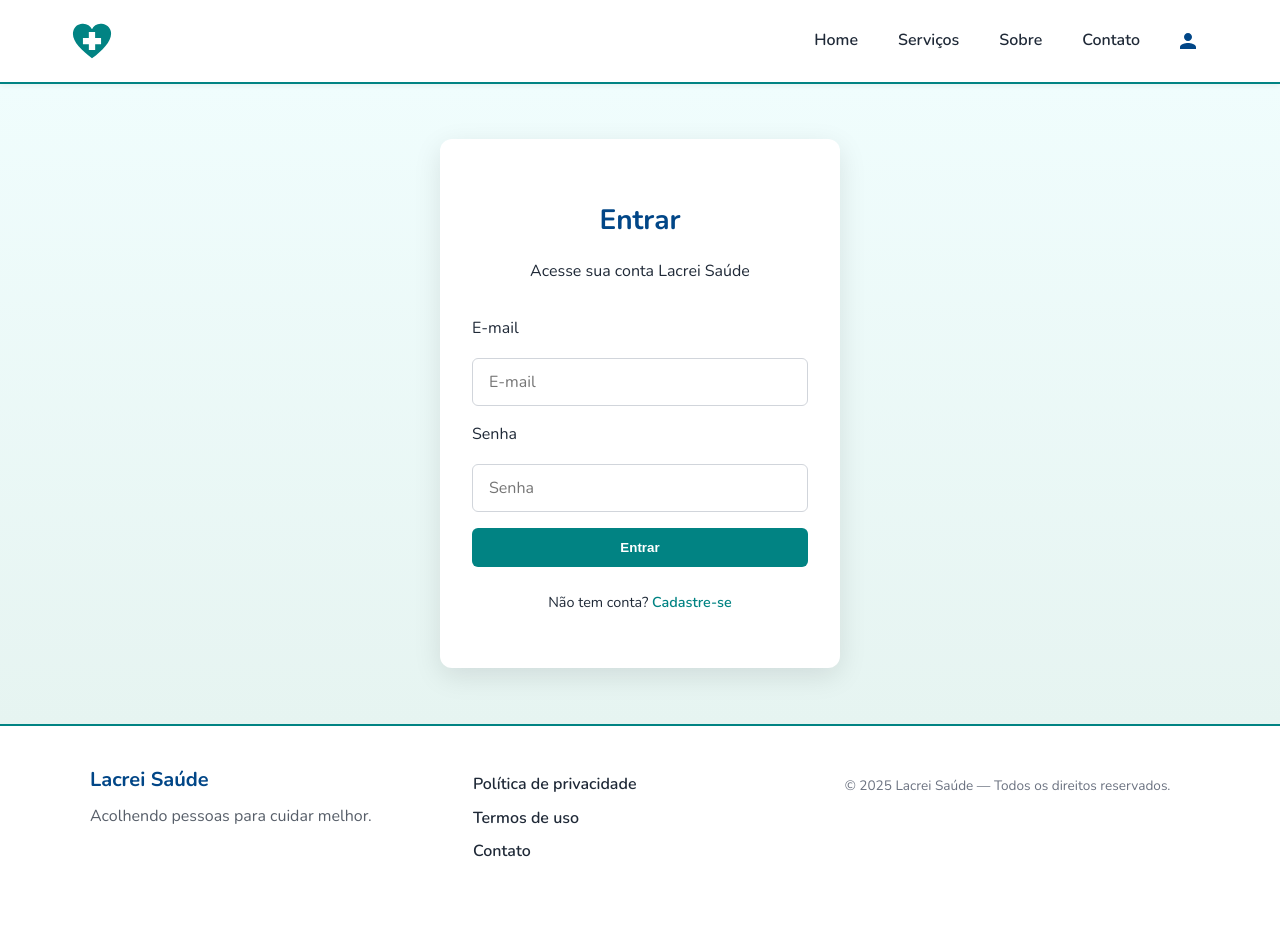
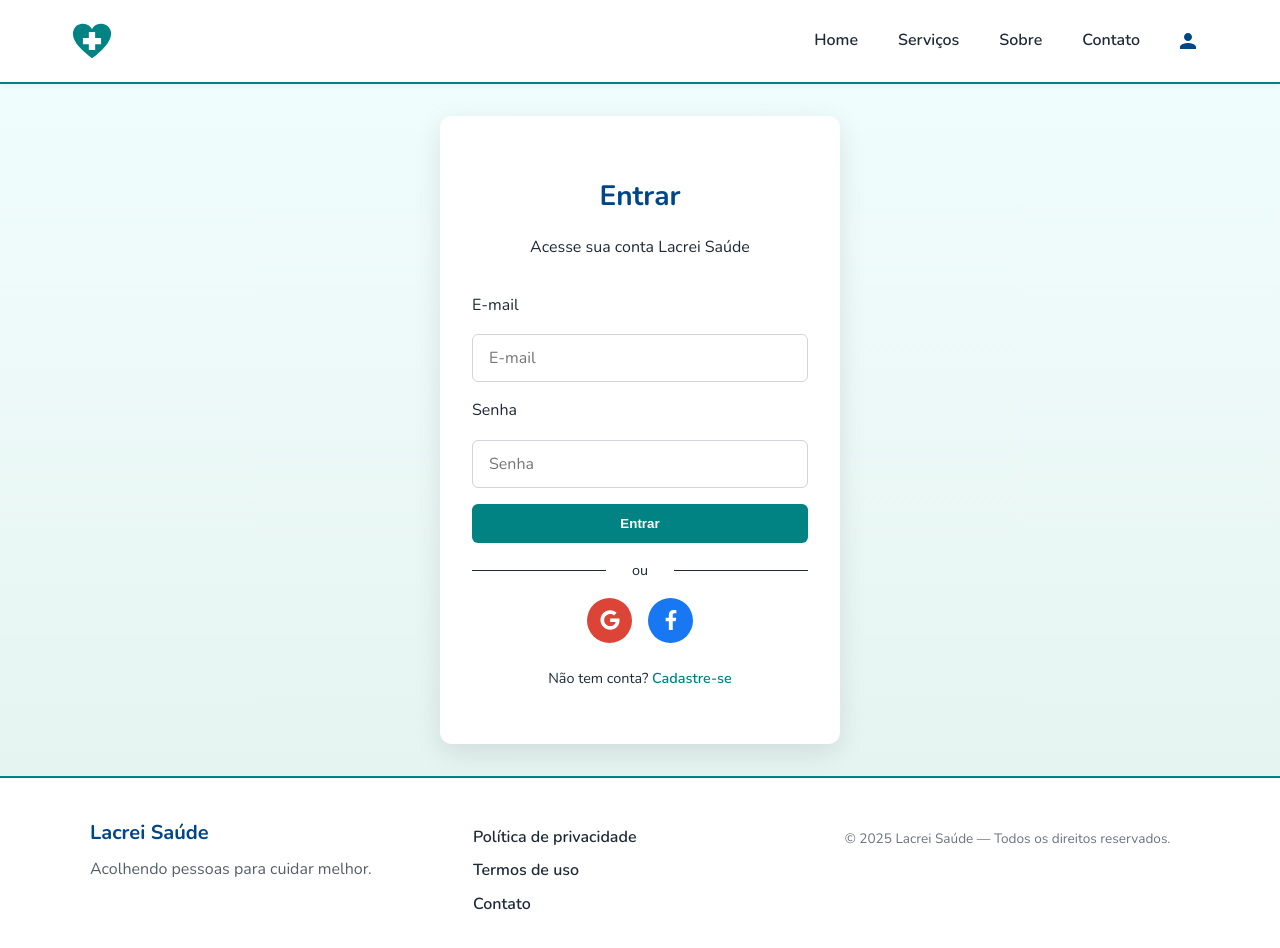
Before and after one commit to misaelalves99/lacrei-saude, a Next.js app: page /login in a window 1280 px wide. Shown: the top 948 px of the page. Before the commit the page ends 911 px from the top, so only its background shows below. Built offline with nearby package versions, Linux system fonts and the light colour scheme.

Commit message:
Adicionando entrar com Google e Facebook

```diff
--- a/src/app/login/Login.styles.ts
+++ b/src/app/login/Login.styles.ts
@@ -1,6 +1,8 @@
-// src/app/auth/Login.styles.ts
 import styled from "styled-components";
 
+/* ----------------------------
+   Wrapper e Card
+---------------------------- */
 export const AuthWrapper = styled.div`
   display: flex;
   justify-content: center;
@@ -23,6 +25,9 @@ export const AuthCard = styled.div`
   }
 `;
 
+/* ----------------------------
+   Título e subtítulo
+---------------------------- */
 export const Title = styled.h1`
   font-size: 1.75rem;
   font-weight: 700;
@@ -38,6 +43,9 @@ export const Subtitle = styled.p`
   margin-bottom: 2rem;
 `;
 
+/* ----------------------------
+   Formulário
+---------------------------- */
 export const Form = styled.form`
   display: flex;
   flex-direction: column;
@@ -79,6 +87,9 @@ export const Button = styled.button`
   }
 `;
 
+/* ----------------------------
+   Link
+---------------------------- */
 export const LinkText = styled.p`
   font-size: 0.9rem;
   text-align: center;
@@ -97,7 +108,89 @@ export const LinkText = styled.p`
   }
 `;
 
-/* Classe utilitária para acessibilidade (esconde label visual mas mantém no leitor de tela) */
+/* ----------------------------
+   Login Social (somente ícones redondos)
+---------------------------- */
+export const SocialLogin = styled.div`
+  display: flex;
+  justify-content: center;
+  gap: 1rem;
+  margin-bottom: 1.5rem;
+`;
+
+export const SocialButton = styled.button`
+  display: flex;
+  align-items: center;
+  justify-content: center;
+  width: 45px;
+  height: 45px;
+  border-radius: 50%;
+  border: none;
+  cursor: pointer;
+  transition: transform 0.2s ease, box-shadow 0.2s ease;
+
+  &:first-child {
+    background: #db4437; /* Google Red */
+    color: #fff;
+
+    &:hover,
+    &:focus-visible {
+      background: #c33d2e;
+      transform: translateY(-2px);
+      box-shadow: 0 4px 12px rgba(0, 0, 0, 0.15);
+    }
+  }
+
+  &:last-child {
+    background: #1877f2; /* Facebook Blue */
+    color: #fff;
+
+    &:hover,
+    &:focus-visible {
+      background: #155dbf;
+      transform: translateY(-2px);
+      box-shadow: 0 4px 12px rgba(0, 0, 0, 0.15);
+    }
+  }
+
+  svg {
+    width: 20px;
+    height: 20px;
+  }
+`;
+
+/* ----------------------------
+   Divider
+---------------------------- */
+export const Divider = styled.div`
+  text-align: center;
+  margin: 1rem 0;
+  font-size: 0.9rem;
+  color: ${({ theme }) => theme.colors.text};
+  position: relative;
+
+  &::before,
+  &::after {
+    content: "";
+    height: 1px;
+    width: 40%;
+    background: ${({ theme }) => theme.colors.text};
+    position: absolute;
+    top: 50%;
+  }
+
+  &::before {
+    left: 0;
+  }
+
+  &::after {
+    right: 0;
+  }
+`;
+
+/* ----------------------------
+   Acessibilidade
+---------------------------- */
 export const SrOnly = styled.span`
   position: absolute;
   width: 1px;
--- a/src/app/login/page.tsx
+++ b/src/app/login/page.tsx
@@ -1,9 +1,11 @@
-// src/app/login/page.tsx
 "use client";
 
 import React, { useState } from "react";
 import * as S from "./Login.styles";
 import Link from "next/link";
+
+// Ícones para login social
+import { FaGoogle, FaFacebookF } from "react-icons/fa";
 
 export default function LoginPage() {
   const [email, setEmail] = useState("");
@@ -14,6 +16,10 @@ export default function LoginPage() {
     alert(`Login: ${email}`);
   };
 
+  const handleSocialLogin = (provider: string) => {
+    alert(`Login com ${provider}`);
+  };
+
   return (
     <main id="main-content">
       <S.AuthWrapper>
@@ -21,6 +27,7 @@ export default function LoginPage() {
           <S.Title id="login-title">Entrar</S.Title>
           <S.Subtitle>Acesse sua conta Lacrei Saúde</S.Subtitle>
 
+          {/* Formulário */}
           <S.Form onSubmit={handleSubmit}>
             <label htmlFor="email" className="sr-only">E-mail</label>
             <S.Input
@@ -49,6 +56,27 @@ export default function LoginPage() {
             </S.Button>
           </S.Form>
 
+          <S.Divider>ou</S.Divider>
+
+          {/* Login Social apenas ícones redondos */}
+          <S.SocialLogin>
+            <S.SocialButton
+              type="button"
+              onClick={() => handleSocialLogin("Google")}
+              aria-label="Entrar com Google"
+            >
+              <FaGoogle size={20} />
+            </S.SocialButton>
+
+            <S.SocialButton
+              type="button"
+              onClick={() => handleSocialLogin("Facebook")}
+              aria-label="Entrar com Facebook"
+            >
+              <FaFacebookF size={20} />
+            </S.SocialButton>
+          </S.SocialLogin>
+
           <S.LinkText>
             Não tem conta?{" "}
             <Link href="/register" aria-label="Ir para página de cadastro">
```
Also changed, not shown: src/app/register/Register.styles.ts (+92 -9 lines), src/app/register/page.tsx (+29 -1 lines).
